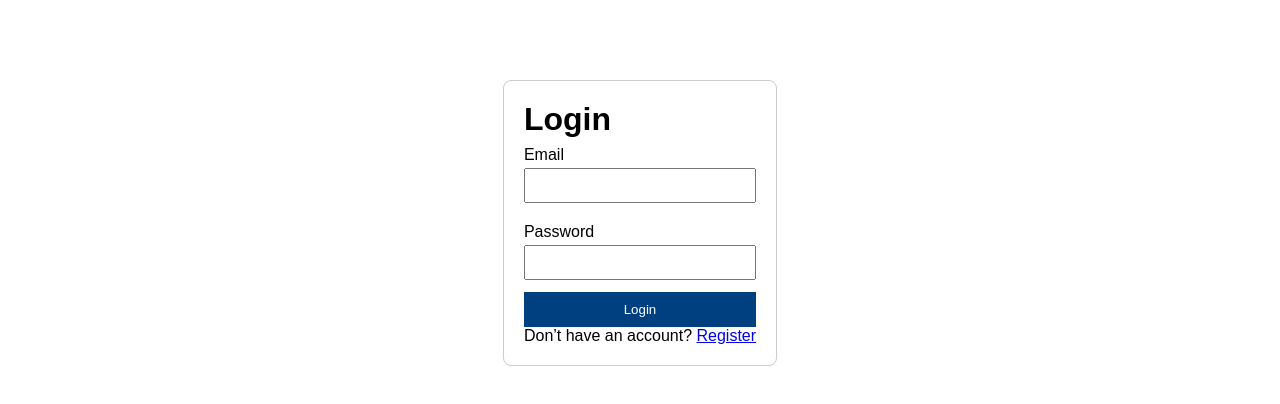
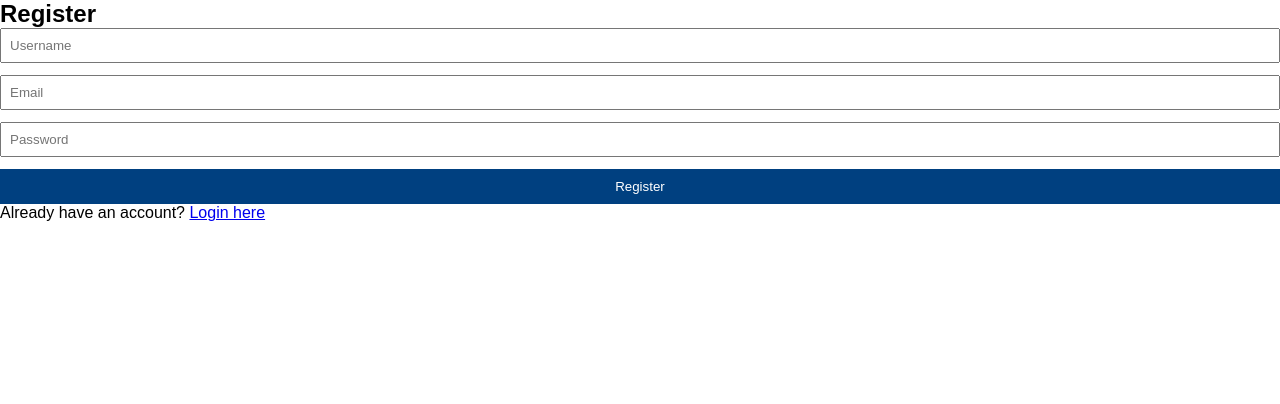
Before and after one commit to educsecsnnhs-dotcom/Education-Security-v2.0, a website: page public/register.html in a window 1280 px wide. Drawn offline with Linux system fonts and the light colour scheme.

Commit message:
Update register.html

```diff
--- a/public/register.html
+++ b/public/register.html
@@ -2,23 +2,22 @@
 <html lang="en">
 <head>
   <meta charset="UTF-8">
-  <title>Login - AGRITECH</title>
+  <meta name="viewport" content="width=device-width, initial-scale=1.0">
+  <title>Register - School Portal</title>
   <link rel="stylesheet" href="styles.css">
-  <script defer src="login.js"></script>
+  <script src="script.js" defer></script>
+  <script src="js/auth.js" defer></script>
 </head>
 <body>
-  <div class="form-container">
-    <h1>Login</h1>
-    <form id="loginForm">
-      <label>Email</label>
-      <input type="email" id="email" required>
-
-      <label>Password</label>
-      <input type="password" id="password" required>
-
-      <button type="submit">Login</button>
+  <div class="form-box">
+    <h2>Register</h2>
+    <form id="registerForm">
+      <input type="text" id="username" placeholder="Username" required>
+      <input type="email" id="email" placeholder="Email" required>
+      <input type="password" id="password" placeholder="Password" required>
+      <button type="submit">Register</button>
     </form>
-    <p>Don’t have an account? <a href="register.html">Register</a></p>
+    <p>Already have an account? <a href="login.html">Login here</a></p>
   </div>
 </body>
 </html>
```
